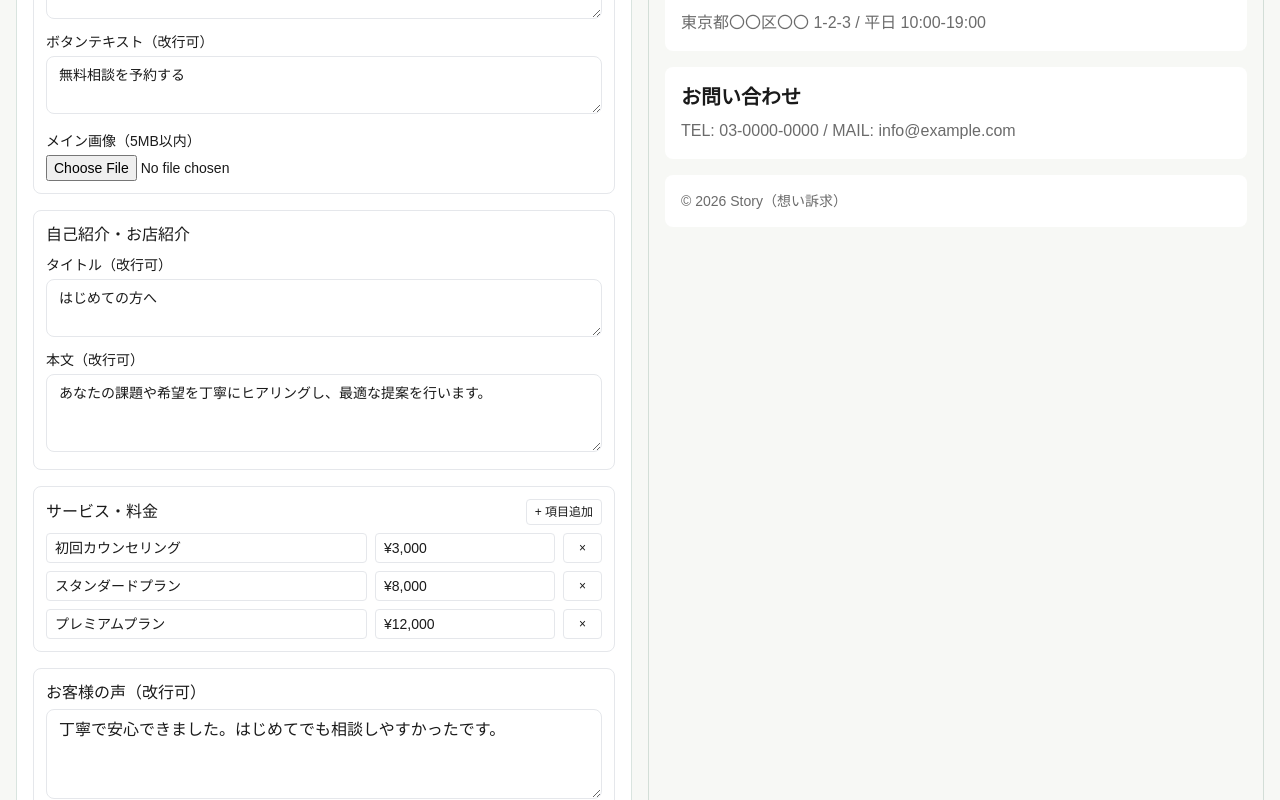
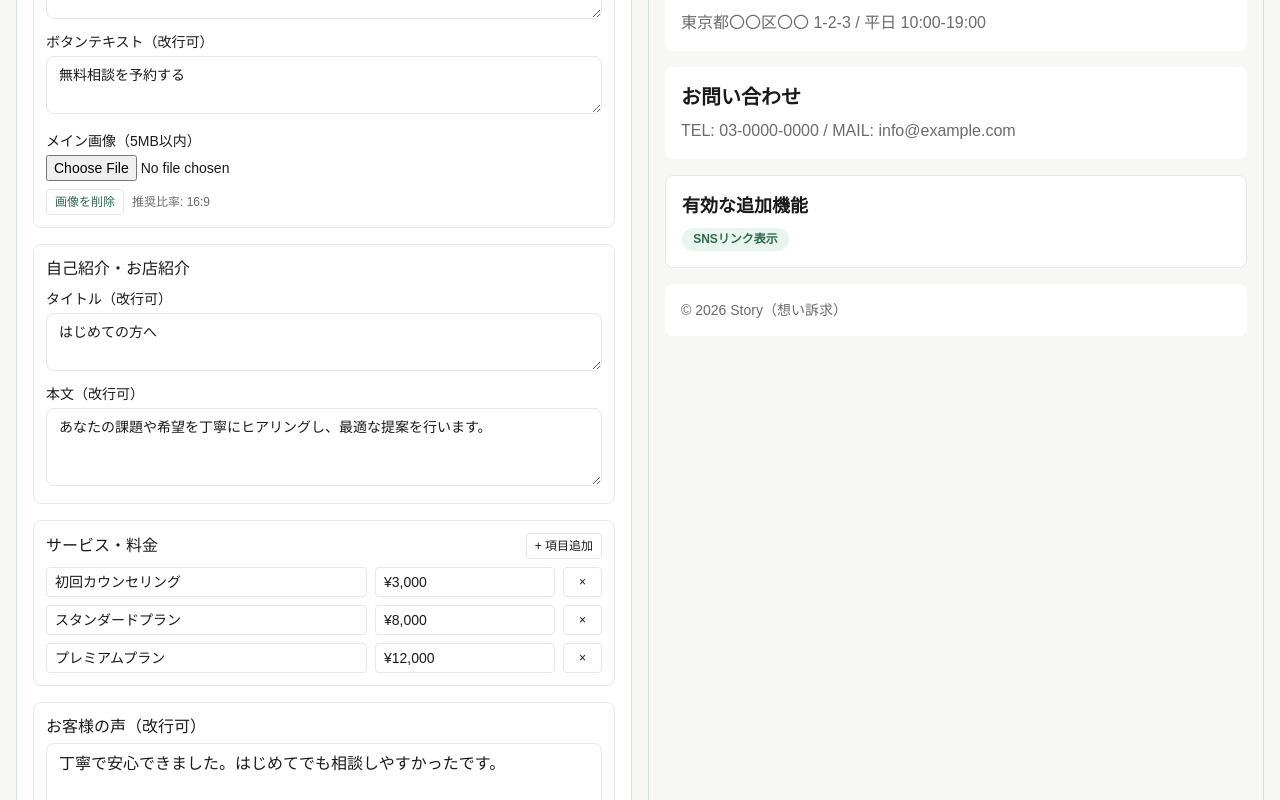
Before and after one commit to VeLoce14/HPsakusei, a Next.js app: page /editor/site-001 in a window 1280 px wide. Shown: the part 1000-1800 px from the top of the page. Built offline with nearby package versions, Linux system fonts and the light colour scheme.

Commit message:
feat: fix topping-linked editor panels and add hero image metadata tools

```diff
--- a/app/(app)/editor/[siteId]/page.tsx
+++ b/app/(app)/editor/[siteId]/page.tsx
@@ -14,6 +14,32 @@ import { cloneSections, createDefaultContent, type ServiceItem, type SiteSection
 function PreviewSection({ section, children }: { section: SiteSection; children: React.ReactNode }) {
   if (!section.enabled) return null
   return <section className="mt-4 rounded-lg bg-white p-4">{children}</section>
+}
+
+type ImageMeta = {
+  fileName: string
+  fileSizeText: string
+  width: number
+  height: number
+  ratioText: string
+  ratioValue: number
+  format: string
+}
+
+function gcd(a: number, b: number): number {
+  if (!b) return a
+  return gcd(b, a % b)
+}
+
+function createRatioText(width: number, height: number) {
+  const divisor = gcd(width, height)
+  return `${Math.round(width / divisor)}:${Math.round(height / divisor)}`
+}
+
+function getRecommendedRatio(templateId: string) {
+  if (templateId === 'menu') return { width: 4, height: 3, label: '4:3' }
+  if (templateId === 'trust') return { width: 1, height: 1, label: '1:1' }
+  return { width: 16, height: 9, label: '16:9' }
 }
 
 export default function EditorPage() {
@@ -35,6 +61,7 @@ export default function EditorPage() {
   const [faqAnswer, setFaqAnswer] = useState('')
   const [accessInfo, setAccessInfo] = useState('')
   const [contactInfo, setContactInfo] = useState('')
+  const [bookingInfo, setBookingInfo] = useState('')
   const [footerText, setFooterText] = useState('')
 
   const [status, setStatus] = useState<'saved' | 'unsaved' | 'saving'>('saved')
@@ -42,6 +69,7 @@ export default function EditorPage() {
   const [bgColor, setBgColor] = useState('#f7f8f5')
   const [buttonColor, setButtonColor] = useState('#2d6a4f')
   const [uploadMessage, setUploadMessage] = useState('')
+  const [imageMeta, setImageMeta] = useState<ImageMeta | null>(null)
   const [sectionNotice, setSectionNotice] = useState('')
 
   useEffect(() => {
@@ -61,10 +89,35 @@ export default function EditorPage() {
     setFaqAnswer(content.faqAnswer)
     setAccessInfo(content.accessInfo)
     setContactInfo(content.contactInfo)
+    setBookingInfo(content.bookingInfo)
     setFooterText(content.footerText)
     setSections(cloneSections(site.sections))
     setStatus('saved')
   }, [site])
+
+  useEffect(() => {
+    if (!heroImageUrl) {
+      setImageMeta(null)
+      return
+    }
+
+    const img = new Image()
+    img.onload = () => {
+      const width = img.naturalWidth
+      const height = img.naturalHeight
+      const ratioText = createRatioText(width, height)
+      setImageMeta((prev) => ({
+        fileName: prev?.fileName ?? '登録済み画像',
+        fileSizeText: prev?.fileSizeText ?? '不明',
+        width,
+        height,
+        ratioText,
+        ratioValue: width / height,
+        format: prev?.format ?? '不明'
+      }))
+    }
+    img.src = heroImageUrl
+  }, [heroImageUrl])
 
   useDebouncedEffect(() => {
     if (!site || status !== 'unsaved') return
@@ -85,6 +138,7 @@ export default function EditorPage() {
         faqAnswer,
         accessInfo,
         contactInfo,
+        bookingInfo,
         footerText
       },
       sections
@@ -109,11 +163,12 @@ export default function EditorPage() {
           faqAnswer,
           accessInfo,
           contactInfo,
+          bookingInfo,
           footerText
         }
       })
     }).finally(() => setStatus('saved'))
-  }, [site, status, siteId, heroTitle, heroBody, ctaText, heroImageUrl, introTitle, introBody, serviceItems, reviewText, faqQuestion, faqAnswer, accessInfo, contactInfo, footerText, sections], 900)
+  }, [site, status, siteId, heroTitle, heroBody, ctaText, heroImageUrl, introTitle, introBody, serviceItems, reviewText, faqQuestion, faqAnswer, accessInfo, contactInfo, bookingInfo, footerText, sections], 900)
 
   const ratio = useMemo(() => contrastRatio(bgColor, buttonColor), [bgColor, buttonColor])
   const lowContrast = ratio < 3
@@ -125,6 +180,14 @@ export default function EditorPage() {
 
   const sitePrice = calculateMonthlyTotal(site?.enabledToppings ?? [])
   const enabledSectionIds = useMemo(() => sections.filter((section) => section.enabled).map((section) => section.id), [sections])
+  const recommendedRatio = useMemo(() => getRecommendedRatio(site?.templateId ?? 'story'), [site?.templateId])
+  const ratioWarning = useMemo(() => {
+    if (!imageMeta) return null
+    const recommendedValue = recommendedRatio.width / recommendedRatio.height
+    const diff = Math.abs(imageMeta.ratioValue - recommendedValue)
+    if (diff < 0.12) return null
+    return `現在の比率 ${imageMeta.ratioText} は推奨 ${recommendedRatio.label} と差があります。表示時にトリミングされる可能性があります。`
+  }, [imageMeta, recommendedRatio])
 
   const sectionLockReason: Partial<Record<SiteSection['id'], string>> = {
     access: '「Google Map埋め込み」トッピングをONにすると表示できます。',
@@ -139,6 +202,16 @@ export default function EditorPage() {
   }
 
   const isSectionEnabled = (sectionId: SiteSection['id']) => enabledSectionIds.includes(sectionId)
+  const hasTopping = (toppingId: string) => Boolean(site?.enabledToppings.includes(toppingId))
+
+  const getToppingEffectMessage = (toppingId: string) => {
+    if (toppingId === 'booking') return '予約フォーム設定パネルが編集できるようになります。'
+    if (toppingId === 'google-map') return 'アクセス・営業時間セクションを表示できます。'
+    if (toppingId === 'contact-form') return 'お問い合わせセクションを表示できます。'
+    if (toppingId === 'sns') return 'プレビューにSNSリンク表示が追加されます。'
+    if (toppingId === 'blog') return 'プレビューにブログ機能ラベルが追加されます。'
+    return 'このトッピングの設定を反映しました。'
+  }
 
   const moveSection = (index: number, direction: -1 | 1) => {
     const target = index + direction
@@ -192,13 +265,36 @@ export default function EditorPage() {
     const reader = new FileReader()
     reader.onload = () => {
       const result = reader.result
-      if (typeof result === 'string') {
+      if (typeof result !== 'string') return
+
+      const img = new Image()
+      img.onload = () => {
+        const width = img.naturalWidth
+        const height = img.naturalHeight
+
         setHeroImageUrl(result)
+        setImageMeta({
+          fileName: file.name,
+          fileSizeText: `${(file.size / 1024 / 1024).toFixed(2)} MB`,
+          width,
+          height,
+          ratioText: createRatioText(width, height),
+          ratioValue: width / height,
+          format: file.type || 'image/*'
+        })
         setUploadMessage('画像をセットしました。')
         setStatus('unsaved')
       }
+      img.src = result
     }
     reader.readAsDataURL(file)
+  }
+
+  const clearImage = () => {
+    setHeroImageUrl('')
+    setImageMeta(null)
+    setUploadMessage('画像を削除しました。')
+    setStatus('unsaved')
   }
 
   if (!site) {
@@ -275,6 +371,20 @@ export default function EditorPage() {
               <div className="mt-3">
                 <p className="text-sm font-medium">メイン画像（5MB以内）</p>
                 <input type="file" accept="image/*" className="mt-1 block w-full text-sm" onChange={(e) => handleImageUpload(e.target.files?.[0])} />
+                <div className="mt-2 flex flex-wrap items-center gap-2">
+                  <button type="button" onClick={clearImage} className="rounded border border-main/40 px-2 py-1 text-xs text-main">画像を削除</button>
+                  <p className="text-xs text-subtext">推奨比率: {recommendedRatio.label}</p>
+                </div>
+                {imageMeta ? (
+                  <div className="mt-2 rounded-lg border border-main/15 bg-accent/40 p-2 text-xs text-subtext">
+                    <p>ファイル: {imageMeta.fileName}</p>
+                    <p>形式: {imageMeta.format}</p>
+                    <p>サイズ: {imageMeta.fileSizeText}</p>
+                    <p>解像度: {imageMeta.width} × {imageMeta.height}</p>
+                    <p>比率: {imageMeta.ratioText}</p>
+                  </div>
+                ) : null}
+                {ratioWarning ? <p className="mt-1 text-xs text-red-700">{ratioWarning}</p> : null}
                 {uploadMessage ? <p className="mt-1 text-xs text-subtext">{uploadMessage}</p> : null}
               </div>
             </div>
@@ -349,6 +459,27 @@ export default function EditorPage() {
           ) : null}
 
           <div className="mt-4 rounded-lg border border-main/20 bg-white p-3">
+            <p className="font-medium">予約フォーム設定（トッピング連動）</p>
+            {hasTopping('booking') ? (
+              <>
+                <p className="mt-1 text-xs text-subtext">予約フォームトッピングがONです。ここで予約導線を編集できます。</p>
+                <textarea
+                  value={bookingInfo}
+                  onChange={(e) => {
+                    setBookingInfo(e.target.value)
+                    setStatus('unsaved')
+                  }}
+                  className="mt-2 w-full rounded-lg border border-main/30 px-3 py-2"
+                  rows={3}
+                  placeholder="予約URLや説明文（改行可）"
+                />
+              </>
+            ) : (
+              <p className="mt-1 text-xs text-subtext">「予約フォーム（外部埋め込み）」トッピングをONにすると編集できます。</p>
+            )}
+          </div>
+
+          <div className="mt-4 rounded-lg border border-main/20 bg-white p-3">
             <p className="font-medium">トッピング（このHP）</p>
             <p className="mt-1 text-sm text-subtext">月額合計: {formatYen(sitePrice.total)}（ベース {formatYen(sitePrice.base)} + トッピング {formatYen(sitePrice.toppings)}）</p>
             <div className="mt-2 grid gap-2">
@@ -362,6 +493,7 @@ export default function EditorPage() {
                       checked={site.enabledToppings.includes(item.id)}
                       onChange={() => {
                         toggleTopping(site.id, item.id)
+                        setSectionNotice(getToppingEffectMessage(item.id))
                         setStatus('unsaved')
                       }}
                     />
@@ -435,6 +567,26 @@ export default function EditorPage() {
             <p className="mt-2 text-subtext whitespace-pre-line">{contactInfo}</p>
           </PreviewSection>
 
+          {hasTopping('booking') ? (
+            <section className="mt-4 rounded-lg border border-main/25 bg-white p-4">
+              <h4 className="text-xl font-bold">予約フォーム</h4>
+              <p className="mt-2 text-subtext whitespace-pre-line">{bookingInfo}</p>
+              <button className="mt-3 rounded-lg bg-main px-4 py-2 text-sm font-semibold text-white" type="button">予約へ進む</button>
+            </section>
+          ) : null}
+
+          {(hasTopping('sns') || hasTopping('blog') || hasTopping('seo') || hasTopping('ga')) ? (
+            <section className="mt-4 rounded-lg border border-main/25 bg-white p-4">
+              <h4 className="text-lg font-bold">有効な追加機能</h4>
+              <div className="mt-2 flex flex-wrap gap-2 text-xs">
+                {hasTopping('sns') ? <span className="badge">SNSリンク表示</span> : null}
+                {hasTopping('blog') ? <span className="badge">ブログ・お知らせ</span> : null}
+                {hasTopping('seo') ? <span className="badge">SEO設定</span> : null}
+                {hasTopping('ga') ? <span className="badge">アクセス解析</span> : null}
+              </div>
+            </section>
+          ) : null}
+
           <PreviewSection section={visibleSectionMap.footer}>
             <p className="text-sm text-subtext whitespace-pre-line">{footerText}</p>
           </PreviewSection>
--- a/lib/site-defaults.ts
+++ b/lib/site-defaults.ts
@@ -21,6 +21,7 @@ export type SiteContent = {
   faqAnswer: string
   accessInfo: string
   contactInfo: string
+  bookingInfo: string
   footerText: string
 }
 
@@ -59,6 +60,7 @@ export function createDefaultContent(templateId: string): SiteContent {
     faqAnswer: '基本的に予約優先です。空きがあれば当日対応も可能です。',
     accessInfo: '東京都〇〇区〇〇 1-2-3 / 平日 10:00-19:00',
     contactInfo: 'TEL: 03-0000-0000 / MAIL: info@example.com',
+    bookingInfo: '予約ページURL: https://example-booking.com\n予約受付時間: 10:00〜18:00',
     footerText: `© ${new Date().getFullYear()} ${preset.name}`
   }
 }
```
Also changed, not shown: lib/site-store.ts (+6 -1 lines), 1 other file (tests, documents, lock files or other folders).
